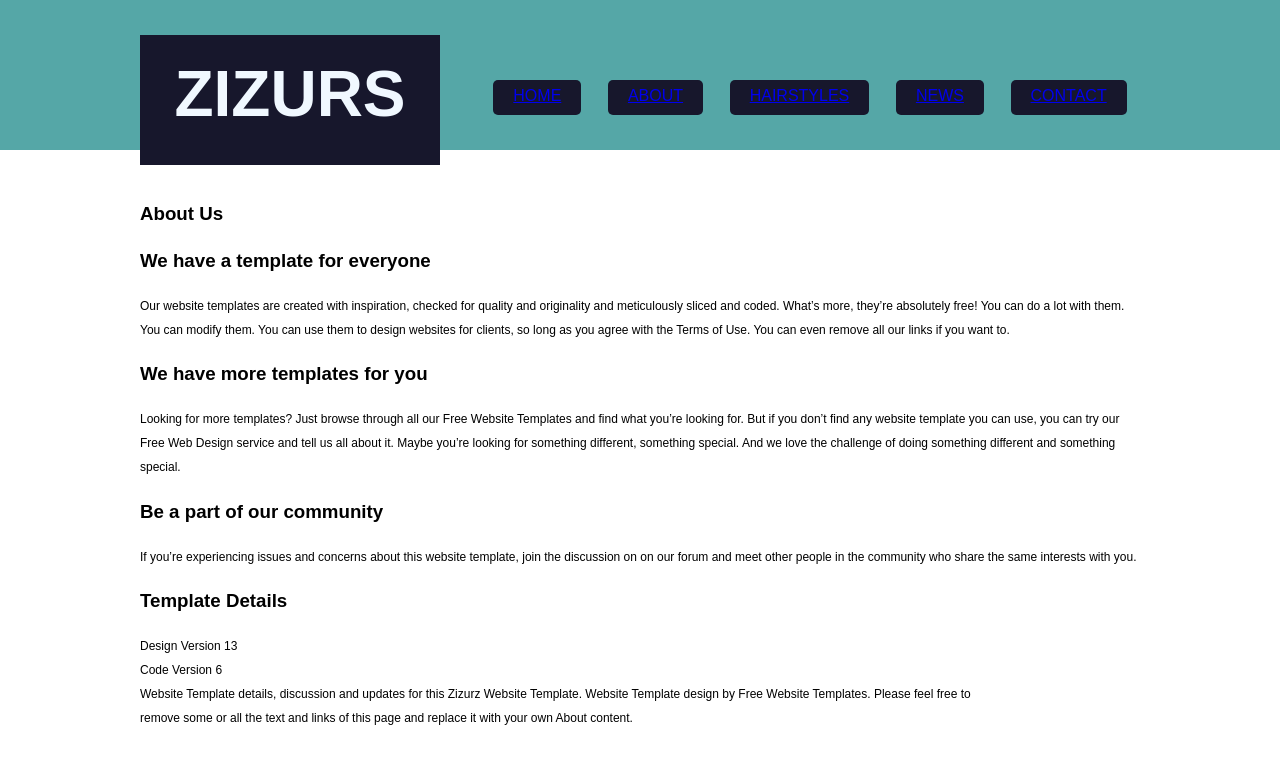
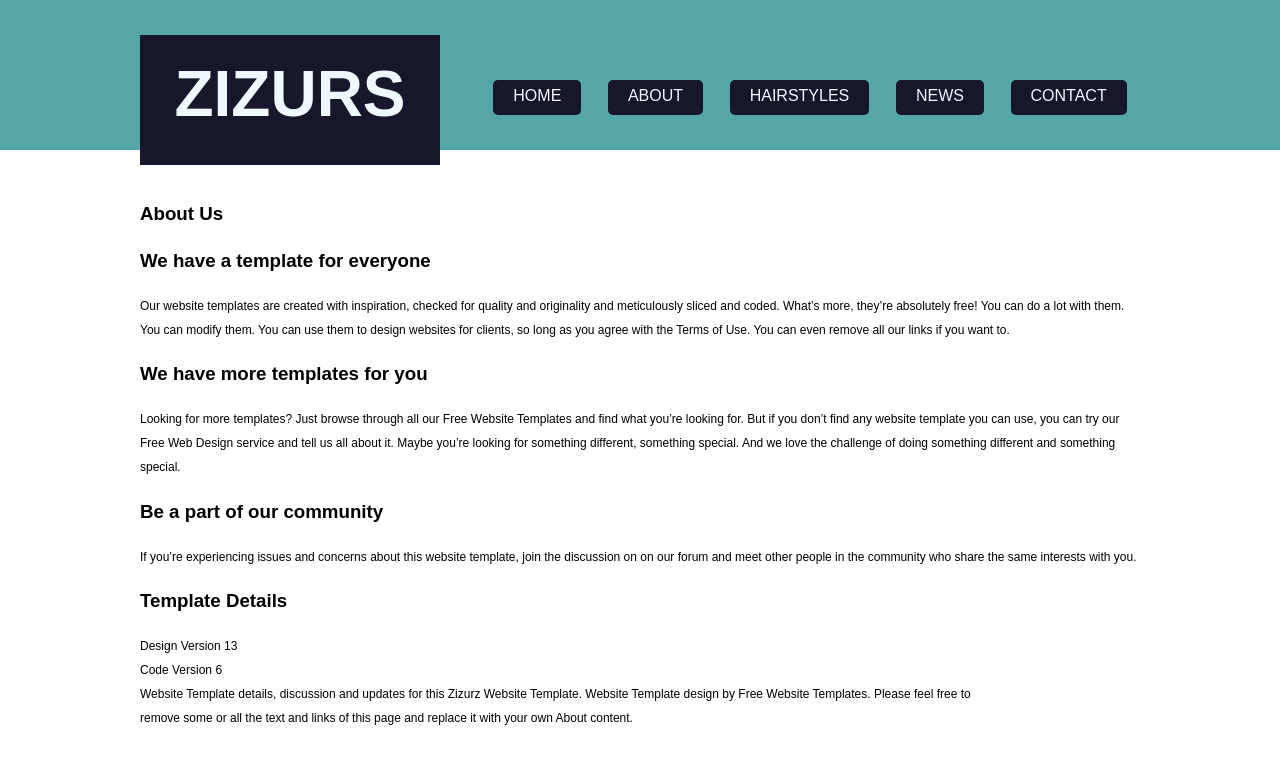
Before and after one commit to Fgonzalez409/hairSalonWebsite, a plain HTML site: page pages/about.html in a window 1280 px wide. Drawn offline with Linux system fonts and the light colour scheme.

Commit message:
more styling fixes!

```diff
--- a/styles/about.css
+++ b/styles/about.css
@@ -99,7 +99,7 @@ li {
     margin-top: 50px;
 }
 
-ul > li > a {
+#list > li > a {
     text-decoration: none;
     color: aliceblue;
 }
```
